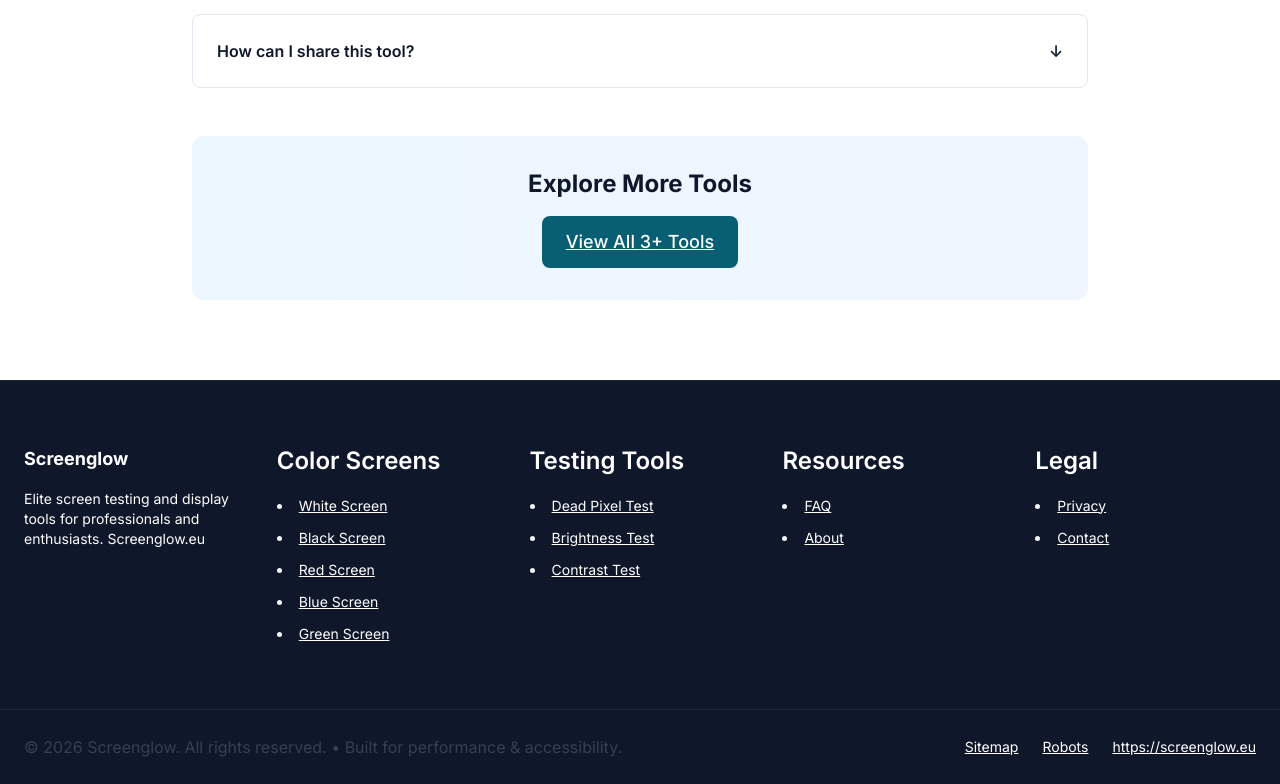
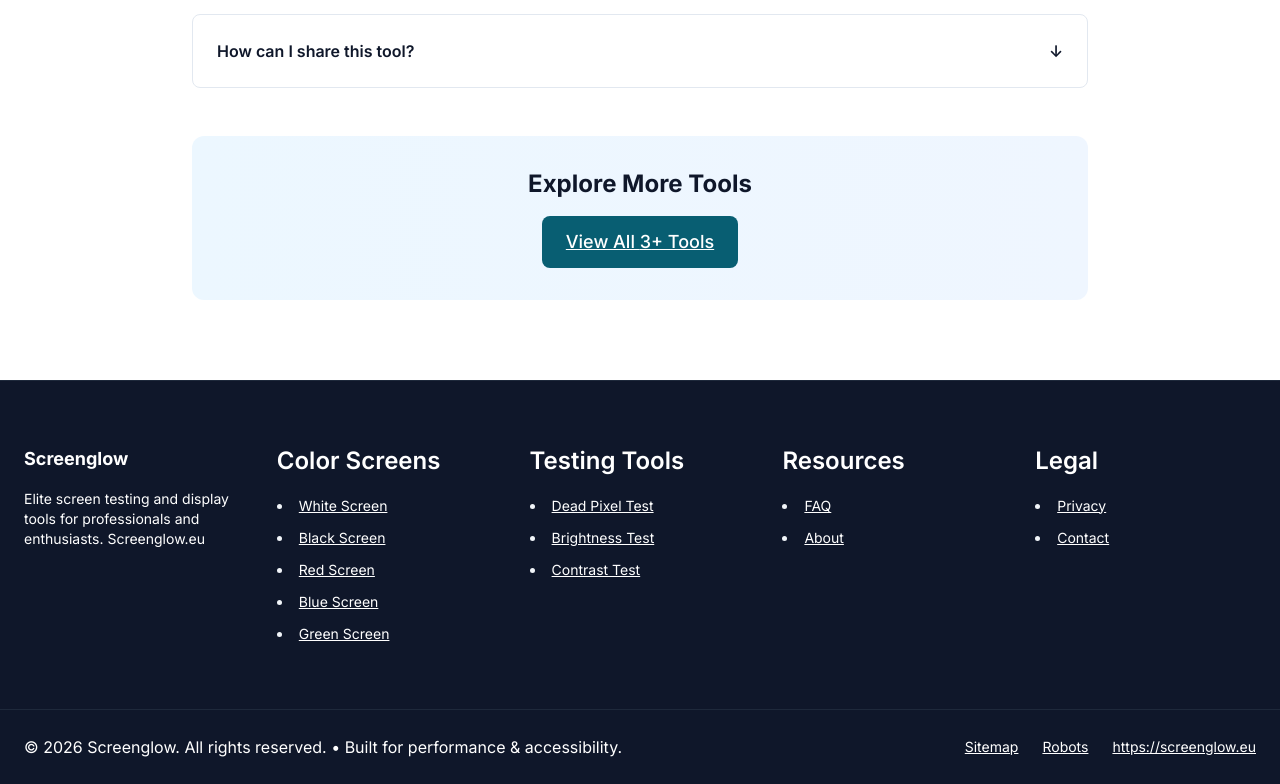
Before and after one commit to sjottens/Whitescreen, a Next.js app: page /brightness-test in a window 1280 px wide. Shown: the part 3466-4250 px from the top of the page. Built offline with nearby package versions, Linux system fonts and the light colour scheme; no server answers; a web font is replaced by a local one.

Commit message:
adjust text color in footer to #FFFFF

```diff
--- a/components/layout/footer.tsx
+++ b/components/layout/footer.tsx
@@ -98,7 +98,7 @@ export default function Footer({ locale }: FooterProps) {
       {/* Bottom Footer */}
       <div className="container py-6">
         <div className="flex flex-col md:flex-row items-center justify-between gap-4 text-white text-sm">
-          <p>
+          <p className="text-white">
             © {currentYear} {SITE_NAME}. All rights reserved. • Built for performance & accessibility.
           </p>
           <div className="flex gap-6">
```
